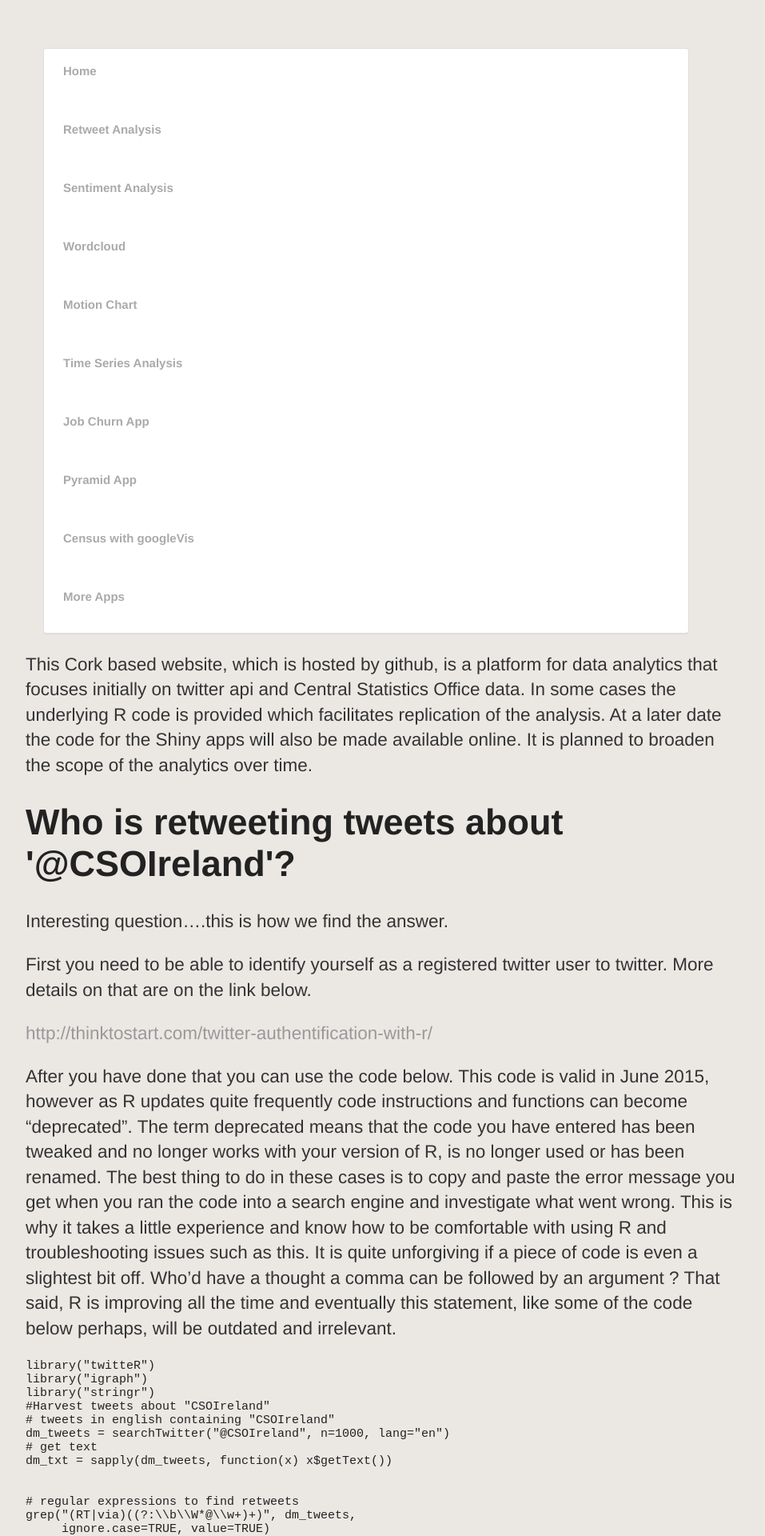
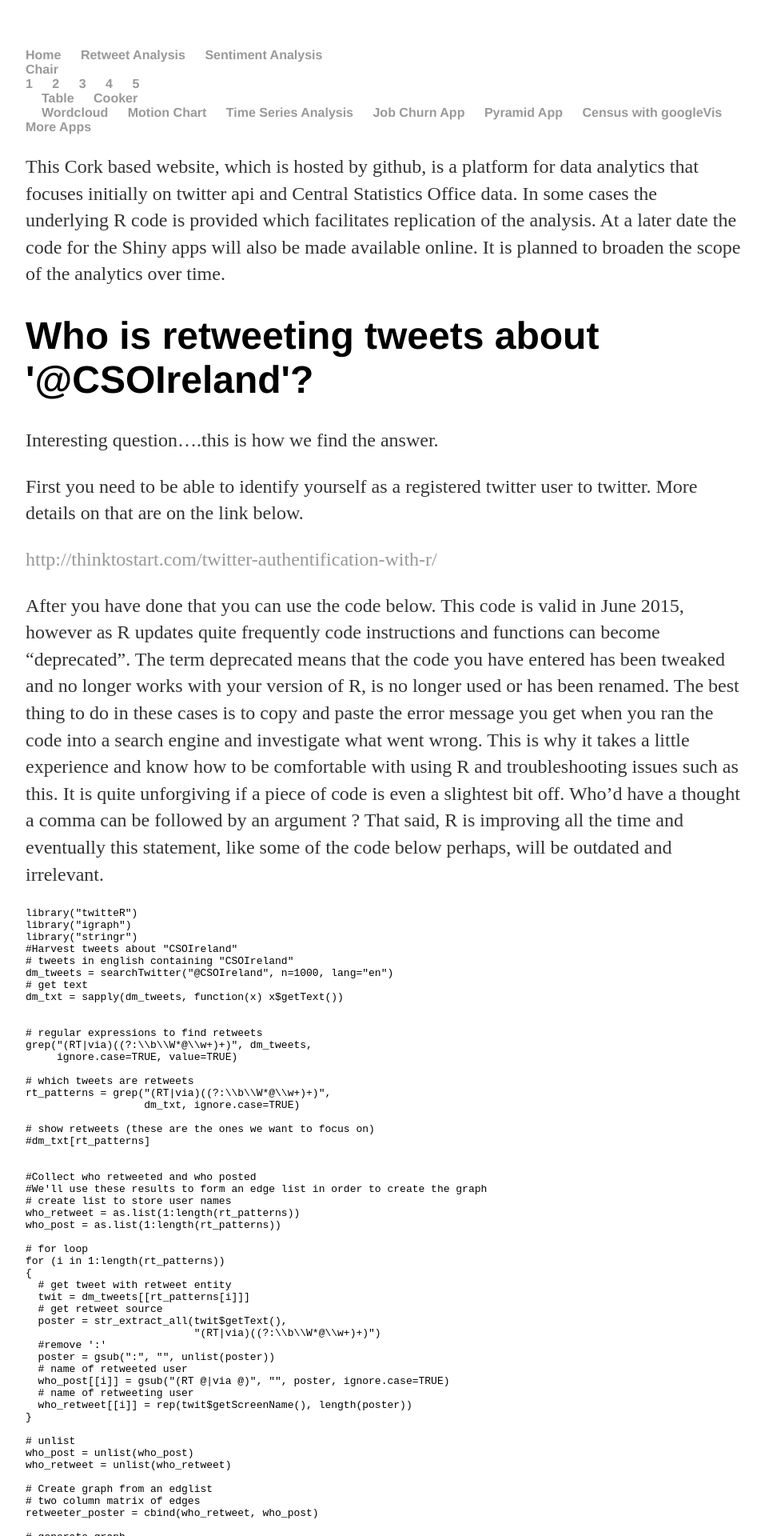
Before and after one commit to CorkDataAnalytics/CorkDataAnalytics.github.io, a Jekyll site: the page built from index.html, in a window 1280 px wide. Shown: the top 1920 px of the page at 80% size, without its empty margins (160-1117 px from the left). Built offline with Jekyll 4.4.1, drawn with Linux system fonts in a browser that asks for light colours; comment, search, counter and statistics services are not loaded.

Commit message:
Update main.css

```diff
--- a/css/main.css
+++ b/css/main.css
@@ -97,144 +97,7 @@ padding: 20px;
 body {
     margin: 60px auto;
     width: 70%;
-  background-color: #EBE8E4;
-  color: #222;
-  font-family: "HelveticaNeue-Light", "Helvetica Neue Light", "Helvetica Neue", Helvetica, Arial, "Lucida Grande", sans-serif;
-  font-weight: 300;
-  font-size: 15px;
 }
-
-nav {
-  background-color: #fff;
-  border: 1px solid #dedede;
-  border-radius: 4px;
-  box-shadow: 0 2px 2px -1px rgba(0, 0, 0, 0.055);
-  color: #888;
-  display: block;
-  margin: 8px 22px 8px 22px;
-  overflow: hidden;
-  width: 90%;
-}
-
-  nav ul {
-    margin: 0;
-    padding: 0;
-  }
-
-    nav ul li {
-      display: inline-block;
-      list-style-type: none;
-
-      -webkit-transition: all 0.2s;
-        -moz-transition: all 0.2s;
-        -ms-transition: all 0.2s;
-        -o-transition: all 0.2s;
-        transition: all 0.2s;
-    }
-
-      nav > ul > li > a > .caret,
-	  nav > ul > li > div ul > li > a > .caret {
-        border-top: 4px solid #aaa;
-        border-right: 4px solid transparent;
-        border-left: 4px solid transparent;
-        content: "";
-        display: inline-block;
-        height: 0;
-        width: 0;
-        vertical-align: middle;
-
-        -webkit-transition: color 0.1s linear;
-     	  -moz-transition: color 0.1s linear;
-       	-o-transition: color 0.1s linear;
-          transition: color 0.1s linear;
-      }
-
-	  	nav > ul > li > div ul > li > a > .caret {
-			border-bottom: 4px solid transparent;
-			border-top: 4px solid transparent;
-			border-right: 4px solid transparent;
-			border-left: 4px solid #f2f2f2;
-			margin: 0 0 0 8px;
-		}
-
-      nav > ul > li > a {
-        color: #aaa;
-        display: block;
-        line-height: 56px;
-        padding: 0 24px;
-        text-decoration: none;
-      }
-
-        nav > ul > li:hover {
-          background-color: rgb( 40, 44, 47 );
-        }
-
-        nav > ul > li:hover > a {
-          color: rgb( 255, 255, 255 );
-        }
-
-        nav > ul > li:hover > a > .caret {
-          border-top-color: rgb( 255, 255, 255 );
-        }
-
-		nav > ul > li > div ul > li:hover > a > .caret {
-			border-left-color: rgb(255,255,255);
-		}
-
-      nav > ul > li > div,
-	  nav > ul > li > div ul > li > div {
-        background-color: rgb( 40, 44, 47 );
-        border-top: 0;
-        border-radius: 0 0 4px 4px;
-        box-shadow: 0 2px 2px -1px rgba(0, 0, 0, 0.055);
-        display: none;
-        margin: 0;
-        opacity: 0;
-        position: absolute;
-        width: 165px;
-        visibility: hidden;
-
-        -webkit-transiton: opacity 0.2s;
-        -moz-transition: opacity 0.2s;
-        -ms-transition: opacity 0.2s;
-        -o-transition: opacity 0.2s;
-        -transition: opacity 0.2s;
-      }
-
-	  	nav > ul > li > div ul > li > div {
-			background-color: rgb( 40, 44, 47 );
-			border-radius: 0 4px 4px 4px;
-			box-shadow: inset 2px 0 5px rgba(0,0,0,.15);
-			margin-top: -42px;
-			right: -165px;
-		}
-
-        nav > ul > li:hover > div,
-		nav > ul > li > div ul > li:hover > div {
-          display: block;
-          opacity: 1;
-          visibility: visible;
-        }
-
-          nav > ul > li > div ul > li,
-		  nav > ul > li > div ul > li > div ul > li {
-            display: block;
-			position: relative;
-          }
-
-            nav > ul > li > div ul > li > a,
-			nav > ul > li > div ul > li > div ul > li > a {
-              color: #fff;
-              display: block;
-              padding: 12px 24px;
-              text-decoration: none;
-            }
-
-              nav > ul > li > div ul > li:hover > a {
-                background-color: rgba( 255, 255, 255, 0.1);
-              }
-
-
 nav ul, footer ul {
     font-family:'Helvetica', 'Arial', 'Sans-Serif';
     padding: 0px;
```
